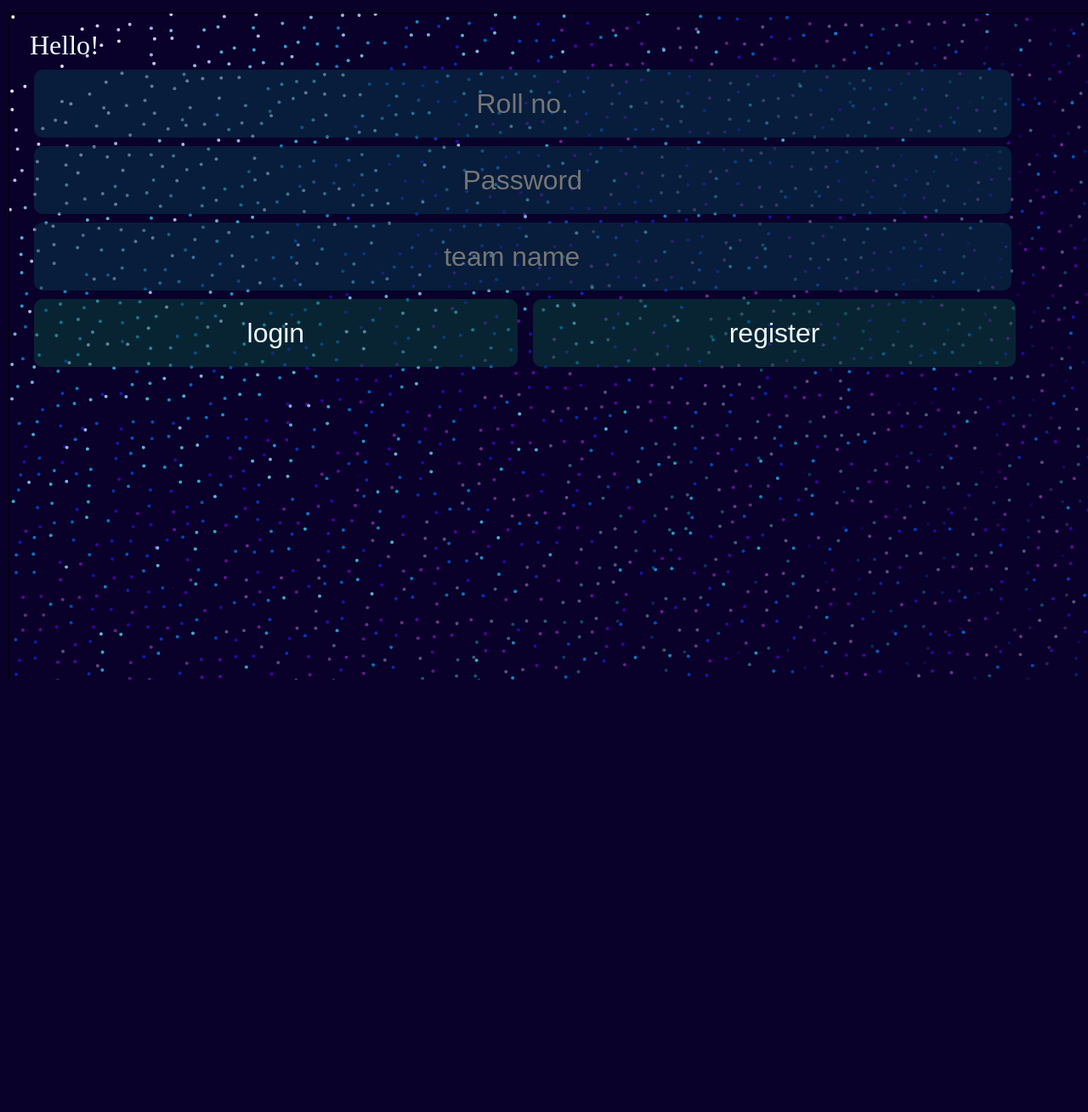
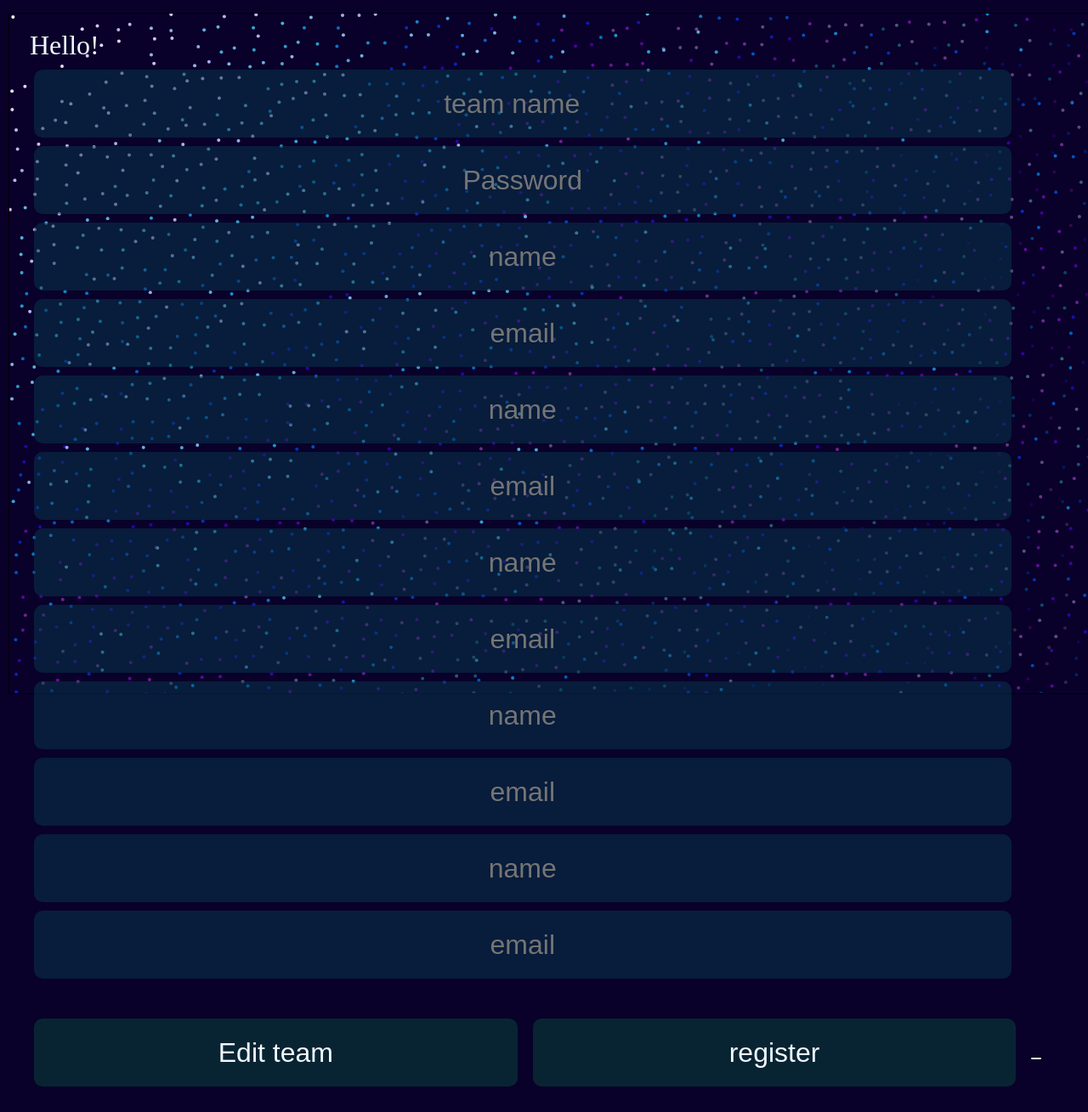
Before and after one commit to PJ29072004/AmlForm, a PHP site: page /Form/ in a window 1280 px wide. Shown: the whole page at 85% size. Before the commit the page ends 800 px from the top, so only its background shows below. Run offline with PHP 8.4, Linux system fonts and the light colour scheme.

Commit message:
Update index.php

```diff
--- a/index.php
+++ b/index.php
@@ -8,21 +8,28 @@
 <script src="script.js"></script>
 <div>
 <p>Hello!</p>
-<form method="get" action="P.php" autocomplete='off'>
-    <input type="text" value="" placeholder="Roll no." name="number"><br>
-    <input type="text" value="" placeholder="Password" name="Password">
-    <input type="search" name="team" placeholder="team name" list="teams">
+<form method="get" action="P.php" autocomplete='off' id="F">
+    <input type="search" name="team" placeholder="team name" list="teams"><br>
+    <input type="text" value="" placeholder="Password" name="Password"><br>
+
+    <input type="text" value="" class="name" placeholder="name" name="name1" id="name1"> <input type="text" value="" class="email" placeholder="email" name="email1" id="email1"><br>
+    <input type="text" value="" class="name" placeholder="name" name="name2" id="name2"> <input type="text" value="" class="email" placeholder="email" name="email2" id="email2"><br>
+    <input type="text" value="" class="name" placeholder="name" name="name3" id="name3"> <input type="text" value="" class="email" placeholder="email" name="email3" id="email3"><br>
+    <input type="text" value="" class="name" placeholder="name" name="name4" id="name4"> <input type="text" value="" class="email" placeholder="email" name="email4" id="email4"><br>
+    <input type="text" value="" class="name" placeholder="name" name="name5" id="name5"> <input type="text" value="" class="email" placeholder="email" name="email5" id="email5"><br>
+
     <datalist id="teams">
         <div>
         <?php
-            $max_members = 2;
+            /*
+            $max_members = 5;
             $teams = array();
             $dir = 'myDir';
             if(file_exists($dir)) {
                 chmod($dir,722);
                 $fileR = fopen($dir.'/dict.csv','r');
                 while(($list = fgetcsv($fileR))!==FALSE){
-                    $team = $list[2];
+                    $team = $list[0];
                     if(array_key_exists($team,$teams)){
                         $teams[$team] = $teams[$team] + 1;
                     }else{
@@ -37,12 +44,16 @@
                 fclose($fileR);
                 chmod($dir,222);
             }
+            */
         ?>
         </div>
     </datalist>
-    <input class="submit" type="submit" value="login" class="button" name="login">
-    <input class="submit" type="submit" value="register" class="button" name="register">
+    <br>
+    <input class="submit" type="submit" value="Edit team" class="button" name="edit" id="edit">
+    <input class="submit" type="submit" value="register" class="button" name="register" id="register">
+    <button id='b'></button>
 </form>
+<script src="appear.js"></script>
 </div>
 </body>
 </html>
```
